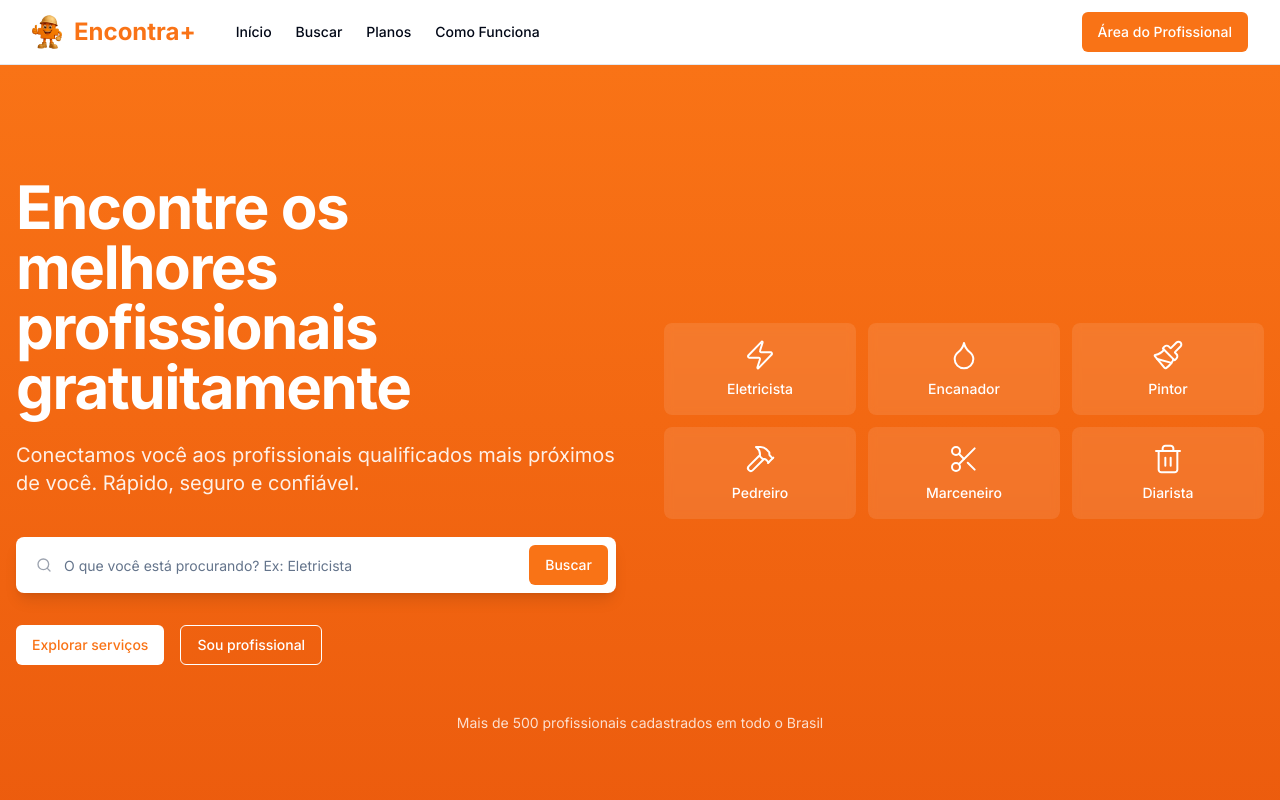
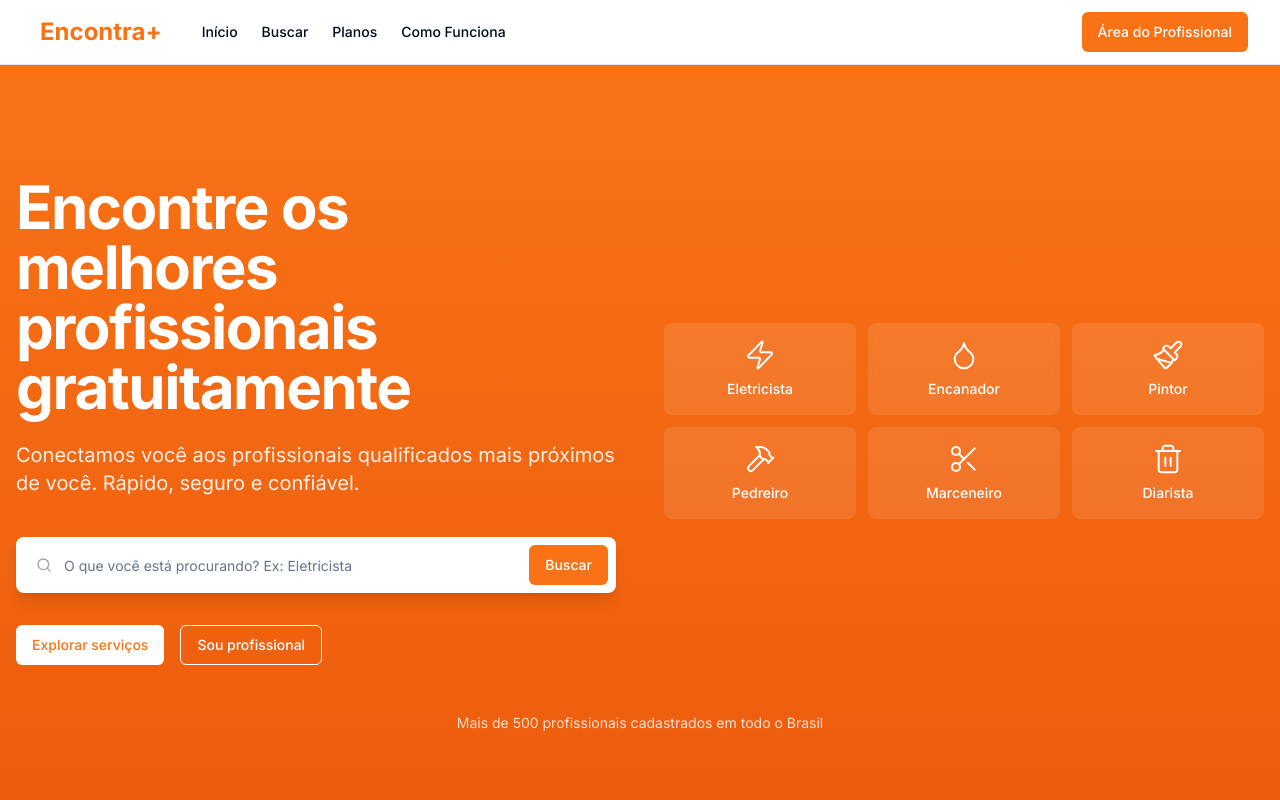
Before and after one commit to joaorhodenntc/encontra-mais, a Next.js app: page / in a window 1280 px wide. Shown: the top 800 px of the page. Built offline with nearby package versions, Linux system fonts and the light colour scheme.

Commit message:
refactor/adjust logo header

```diff
--- a/components/header.tsx
+++ b/components/header.tsx
@@ -11,13 +11,15 @@ export function Header() {
         <div className="flex items-center gap-6 md:gap-10">
           <Link href="/" className="flex items-center space-x-2">
             <Image
-              src="/logo.png"
-              alt="Logo Encontra+"
-              width={30}
-              height={30}
-              className="object-contain mr-1"
+              src="/logo-e.png"
+              alt="Encontra+ Logo"
+              width={50}
+              height={50}
+              className="mt-1 md:hidden"
             />
-            <span className="text-2xl font-bold text-[#f97316]">Encontra+</span>
+            <span className="hidden md:block text-2xl font-bold text-[#f97316]">
+              Encontra+
+            </span>
           </Link>
           <nav className="hidden gap-6 md:flex">
             <Link
```
Also changed, not shown: public/logo-e.png (added).
